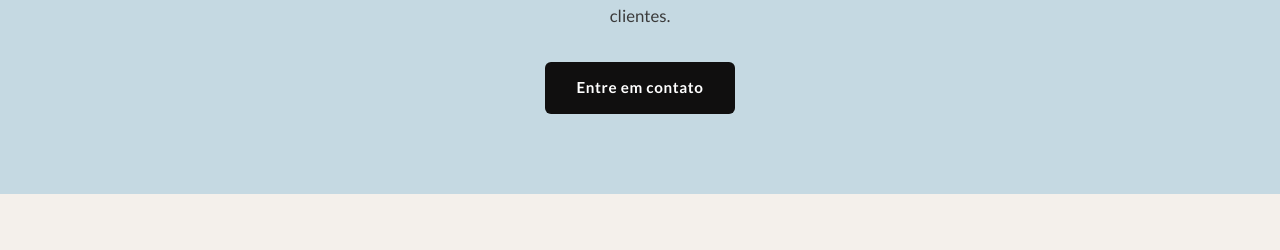
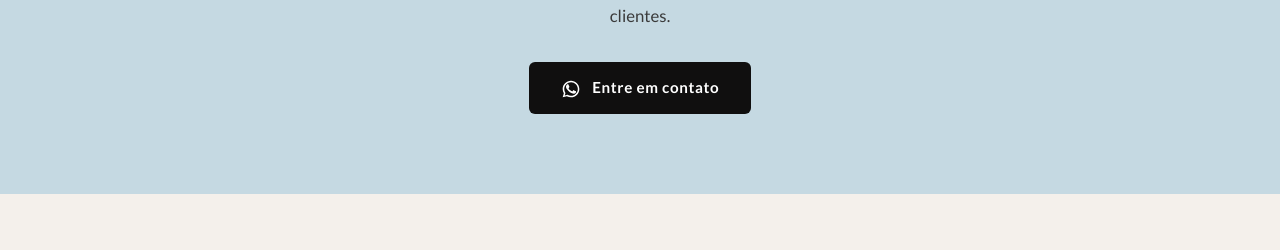
Before and after one commit to Victor212-hub/Site-Advocacia, a plain HTML site: page index.html in a window 1280 px wide. Shown: the part 372-622 px from the top of the page. Drawn offline with nearby package versions, Linux system fonts and the light colour scheme; a web font is replaced by a local one.

Commit message:
style: adiciona ícone do whatsapp em a.btn-hero

```diff
--- a/index.html
+++ b/index.html
@@ -69,7 +69,16 @@
           <strong>transparência</strong> e total dedicação aos nossos clientes.
         </p>
         <a href="https://wa.me/557183171235?text=Olá,%20gostaria%20de%20mais%20informações%20sobre%20os%20serviços."
-          class="btn-hero" target="_blank" rel="noopener noreferrer">Entre em contato</a>
+          class="btn-hero" target="_blank" rel="noopener noreferrer">
+          <svg xmlns="http://www.w3.org/2000/svg" viewBox="0 0 24 24" width="20" height="20" fill="currentColor"
+            style="vertical-align: middle; margin-right: 8px;" aria-hidden="true">
+            <path
+              d="M17.472 14.382c-.297-.149-1.758-.867-2.03-.967-.273-.099-.471-.148-.67.15-.197.297-.767.966-.94 1.164-.173.199-.347.223-.644.075-.297-.15-1.255-.463-2.39-1.475-.883-.788-1.48-1.761-1.653-2.059-.173-.297-.018-.458.13-.606.134-.133.298-.347.446-.52.149-.174.198-.298.298-.497.099-.198.05-.371-.025-.52-.075-.149-.669-1.612-.916-2.207-.242-.579-.487-.5-.669-.51-.173-.008-.371-.01-.57-.01-.198 0-.52.074-.792.372-.272.297-1.04 1.016-1.04 2.479 0 1.462 1.065 2.875 1.213 3.074.149.198 2.095 3.2 5.076 4.487.71.306 1.263.489 1.694.626.712.226 1.36.194 1.872.118.571-.085 1.758-.719 2.006-1.413.248-.694.248-1.289.173-1.413-.074-.124-.272-.198-.57-.347z" />
+            <path
+              d="M12.001 2C6.478 2 2 6.478 2 12c0 1.887.525 3.647 1.436 5.152L2 22l4.98-1.393A9.955 9.955 0 0 0 12.001 22c5.523 0 10-4.477 10-10S17.524 2 12.001 2zm0 18.16a8.13 8.13 0 0 1-4.146-1.14l-.297-.176-3.023.846.826-2.982-.194-.307a8.13 8.13 0 0 1-1.257-4.401c0-4.494 3.657-8.15 8.15-8.15 4.494 0 8.15 3.656 8.15 8.15 0 4.494-3.656 8.15-8.15 8.15z" />
+          </svg>
+          Entre em contato
+        </a>
       </div>
     </section>
 
@@ -122,7 +131,8 @@
             <span class="card-icone" aria-hidden="true">📋</span>
             <h3>Direito Previdenciário</h3>
             <p><strong>Aposentadorias</strong>, <strong>auxílio-doença</strong>, <strong>pensão por morte</strong>,
-              <strong>BPC/LOAS</strong> e revisão de benefícios.</p>
+              <strong>BPC/LOAS</strong> e revisão de benefícios.
+            </p>
           </li>
 
         </ul>
@@ -136,7 +146,8 @@
       <div class="container">
         <h2 id="titulo-prev" class="titulo-secao titulo-secao--claro">Ações Previdenciárias</h2>
         <p class="subtitulo-secao subtitulo-secao--claro">Acompanhamento completo junto ao <strong>INSS</strong> e na
-          <strong>Justiça Federal</strong>.</p>
+          <strong>Justiça Federal</strong>.
+        </p>
 
         <ul class="lista-prev" role="list">
           <li>Aposentadorias</li>
```
